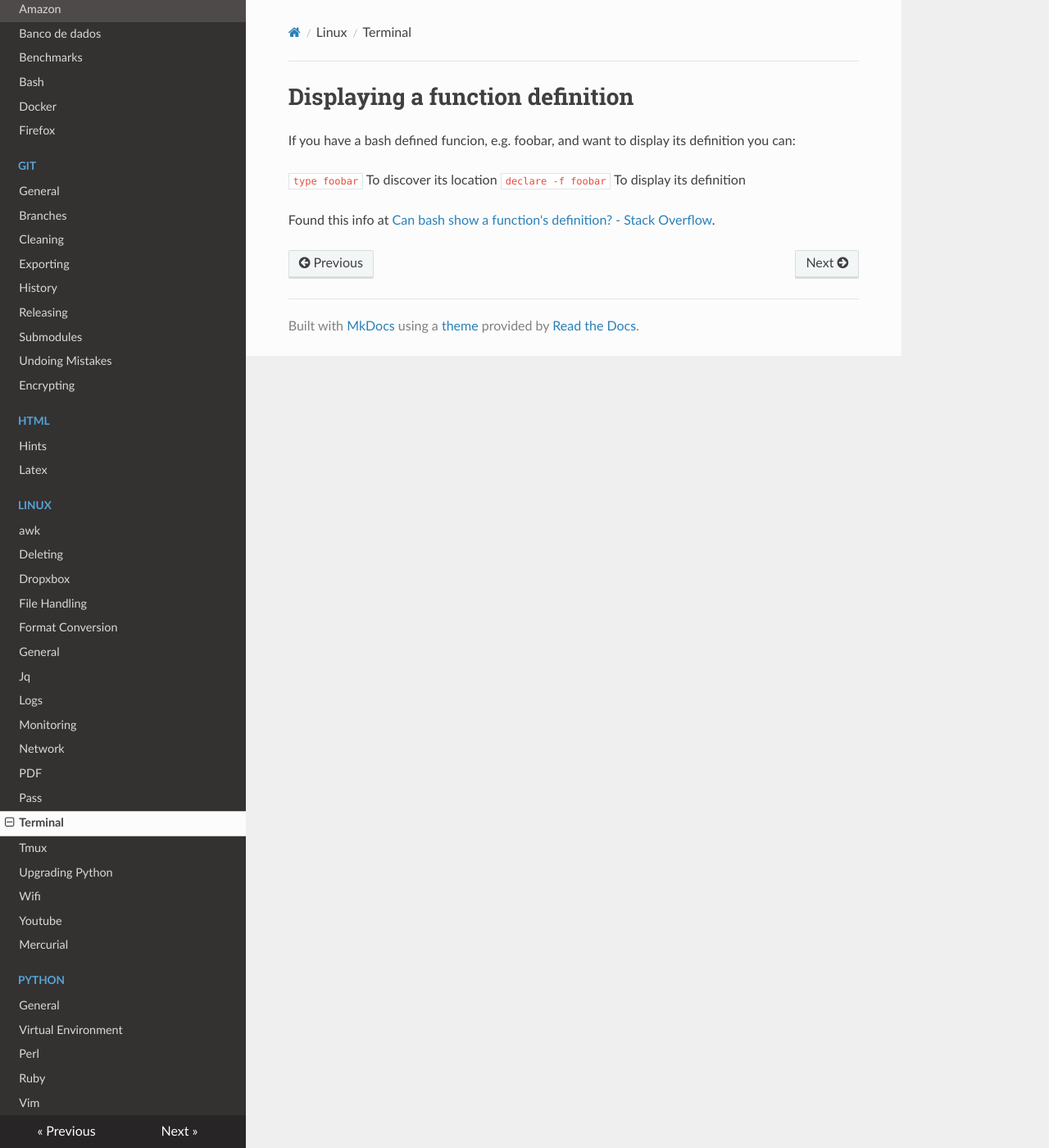
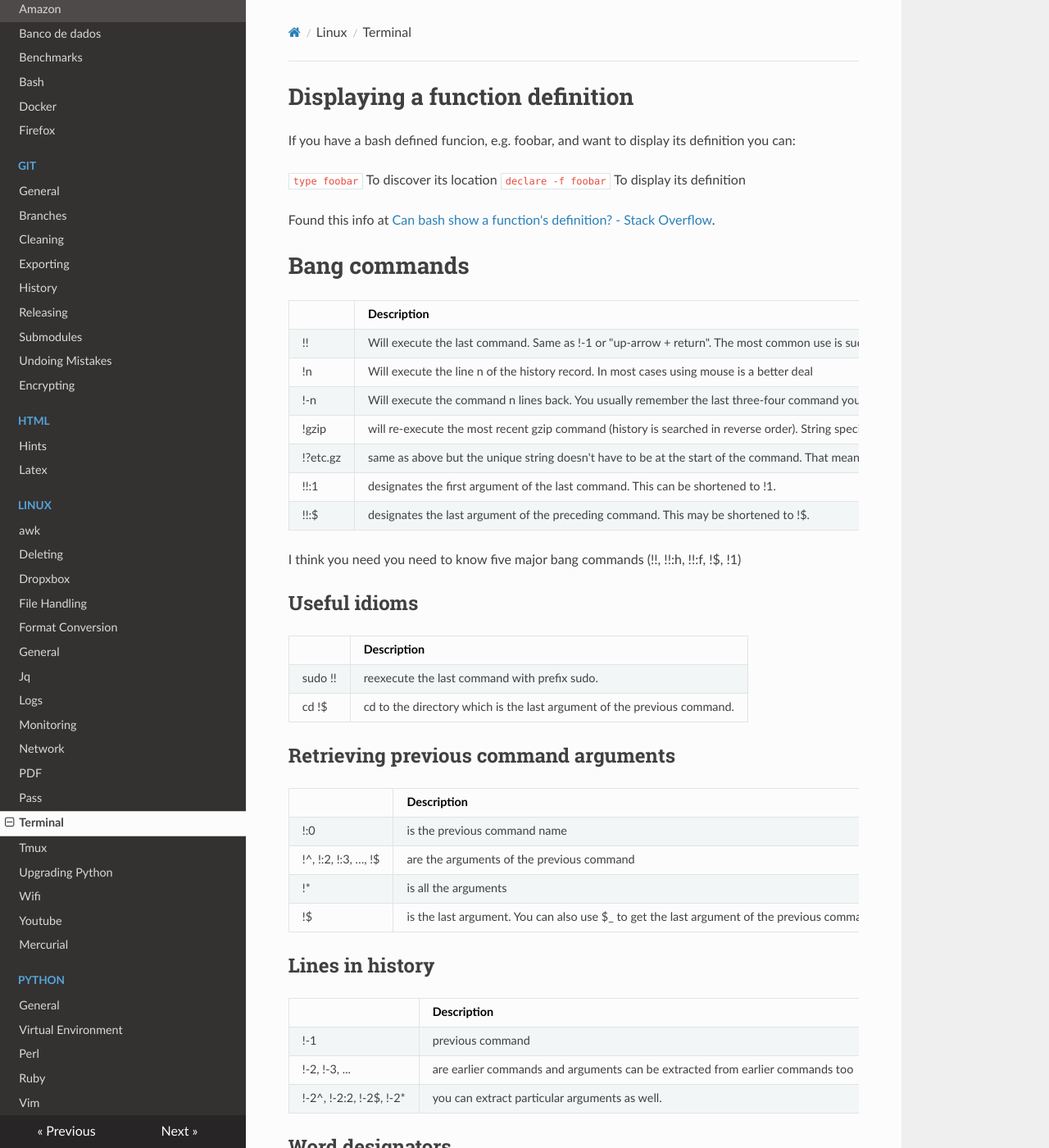
Before and after one commit to hposca/useful_notes, an MkDocs documentation site: the page built from docs/linux/terminal.md, in a window 1280 px wide and 1400 px high. Shown: the whole window at 82% size. Built offline with MkDocs 1.6.1, drawn with Linux system fonts in a browser that asks for light colours; nearby versions of some CDN libraries; old or Windows-style settings are respelled for this version of MkDocs; some of the changed text lies outside the part shown.

Commit message:
Add Bang Commands
I keep forgetting these.

````diff
--- a/docs/linux/terminal.md
+++ b/docs/linux/terminal.md
@@ -6,3 +6,85 @@ If you have a bash defined funcion, e.g. foobar, and want to display its definit
 `declare -f foobar` To display its definition
 
 Found this info at [Can bash show a function's definition? - Stack Overflow](https://stackoverflow.com/questions/6916856/can-bash-show-a-functions-definition).
+
+# Bang commands
+
+||Description|
+| -- | -- |
+| !! | Will execute the last command. Same as !-1 or "up-arrow + return". The most common use is sudo !! when issued command failed due to insufficient privileges. |
+| !n | Will execute the line n of the history record.   In most cases using mouse is a better deal |
+!-n | Will execute the command n lines back.  You usually remember the last three-four command you issues so !-2 and !-3 speed things up. |
+| !gzip | will re-execute the most recent gzip command (history is searched  in reverse order). String specified is considered to be the prefix of the  command. |
+| !?etc.gz | same as above but the unique string doesn't have to be at the start of the command. That means that you can identify command by a unique string appearing anywhere in the command  (might be faster then Ctrl-R  mechanism) |
+| !!:1 | designates the first argument of the last command.  This can be shortened to !1. |
+| !!:$ | designates the last argument of the preceding command. This may be shortened to !$. |
+
+
+I think you need you need to know  five major bang commands (!!, !!:h, !!:f, !$, !1)
+
+## Useful idioms
+
+||Description|
+| -- | -- |
+| sudo !! | reexecute the last command with prefix sudo. |
+| cd !$ | cd to the directory which is the last argument of the previous command. |
+
+
+## Retrieving previous command arguments
+
+||Description|
+| -- | -- |
+| !:0 | is the previous command name |
+| !^, !:2, !:3, …, !$ | are the arguments of the previous command |
+| !* | is all the arguments |
+| !$ | is the last argument. You can also use $_ to get the last argument of the previous command. |
+
+## Lines in history
+
+||Description|
+| -- | -- |
+| !-1 | previous command |
+| !-2, !-3, ... | are earlier commands and arguments can be extracted from earlier commands too |
+| !-2^, !-2:2, !-2$, !-2* | you can extract particular arguments as well. |
+
+## Word designators
+
+Generally a colon (:) separates the event designator and the word designator, but it can be omitted, if the word designator begins with $, %, ^, *, or - . As well for for command line arguments from 1 to 9 ($1-$9)
+
+||Description|
+| -- | -- |
+| 0 | the zero’th word (command name) |
+| n | word n |
+| ˆ | the first argument, i.e., word one (usually first argument of the command) |
+| $ | the last argument |
+| % | the word matched by the most recent |
+| !? str ?  |search of str |
+| x-y | words x through y . −y is short for 0−y |
+| * | words 1 through the last (like 1−$ ) (all arguments) |
+| n* | words n through the last (like n−$ ) |
+
+## Modifiers:
+
+||Description|
+| -- | -- |
+| h | remove the part of a filename after last "/", leaving the path |
+| t | remove all but the part of the filename after the last slash. for example for "/etc/resolv.conf" it will be resolv.conf |
+| r | remove the last suffix of a filename (extension of the file). For example /etc/resolv |
+| e | remove all but the last suffix of a filename (extension) |
+| g | make changes globally, use with s modifier, below |
+| p | print the command but do not execute it |
+| q | quote the generated text |
+| s/old/new/ | substitute new for old in the text. Any delimiter may be used. An & in the argument means the value of old. With empty old , use last old , or the most recent !? str ? search if there was no previous old |
+| x | quote the generated text, but break into words at blanks and newline |
+| & | repeat the last substitution |
+
+**Example:**
+
+```bash
+echo this is a phrase
+!:s/this/that<tab>
+```
+
+- [Bash history reuse and bang commands](http://www.softpanorama.org/Scripting/Shellorama/Bash_as_command_interpreter/bash_command_history_reuse.shtml#Using_selected_capabilities_of_bang_command)
+- [Bash Bang (!) Commands - Linux - SS64.com](https://ss64.com/bash/bang.html)
+- [Unix history and bang commands - Jack Hsu](https://jaysoo.ca/2009/09/16/unix-history-and-bang-commands/)
````
